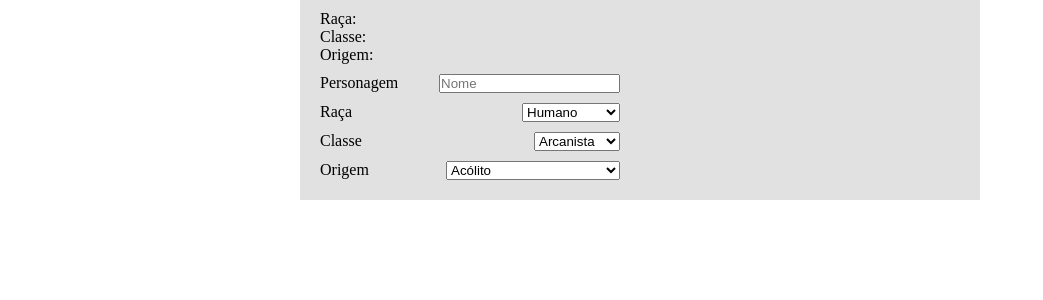
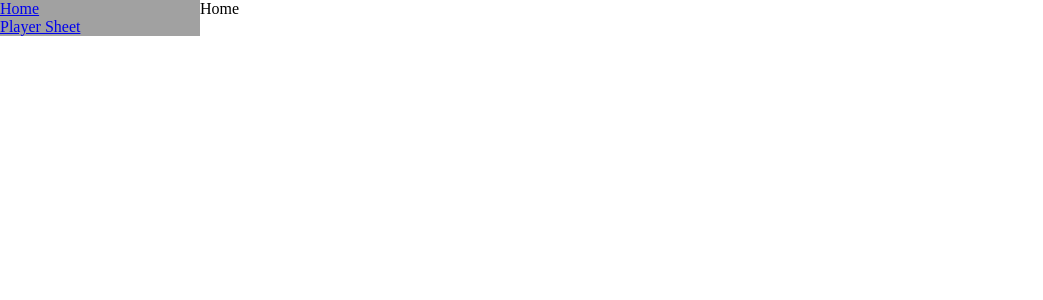
Before and after one commit to LukeLacer/t20-player-sheet, a React (Create React App) app: page / in a window 1280 px wide. Shown: the top 300 px of the page, without its empty margins (0-1043 px from the left). Built offline with nearby package versions, Linux system fonts and the light colour scheme.

Commit message:
routes and sidebar (mvp)

```diff
--- a/src/App.tsx
+++ /dev/null
@@ -1,12 +0,0 @@
-import React from 'react';
-import PlayerSheet from './pages/PlayerSheet';
-
-const App = () => {
-  return (
-    <>
-      <PlayerSheet />
-    </>
-  )
-}
-
-export default App;
--- /dev/null
+++ b/src/app/index.tsx
@@ -0,0 +1,30 @@
+import React from "react";
+import { Link, Route, Routes, BrowserRouter as Router } from "react-router-dom";
+
+import PlayerSheet from "../pages/PlayerSheet";
+import { RouterWrapper } from "./styles";
+
+const App = () => {
+   return (
+    <Router>
+        <RouterWrapper>
+            <div style={{width: '200px', display: 'flex', flexDirection: 'column', background: '#a1a1a1'}}>
+                <Link to={{pathname: "/"}}>
+                    Home
+                </Link>
+                <Link to={{pathname: "/player-sheet"}}>
+                    Player Sheet
+                </Link>
+            </div>
+            <div>
+                <Routes>
+                    <Route element={<> Home </>} path="/" />
+                    <Route element={<PlayerSheet />} path="/player-sheet" />
+                </Routes>
+            </div>
+        </RouterWrapper>
+    </Router>
+   )
+}
+
+export default App;
--- /dev/null
+++ b/src/app/styles.ts
@@ -0,0 +1,5 @@
+import styled from "styled-components"
+
+export const RouterWrapper = styled.div`
+    display: flex;
+`
--- a/src/index.tsx
+++ b/src/index.tsx
@@ -1,7 +1,7 @@
 import React from 'react';
 import ReactDOM from 'react-dom/client';
 import './index.css'
-import App from './App';
+import App from './app';
 
 const root = ReactDOM.createRoot(
   document.getElementById('root') as HTMLElement
--- a/src/pages/PlayerSheet/index.tsx
+++ b/src/pages/PlayerSheet/index.tsx
@@ -22,8 +22,9 @@ const PlayerSheet = () => {
     }, [])
 
 
-    return <PlayerSheetContainer>
-        <div>Raça: {selectedRace}</div>
+    return (
+        <PlayerSheetContainer>
+            <div>Raça: {selectedRace}</div>
         <div>Classe: {selectedClass}</div>
         <div>Origem: {selectedBackground}</div>
         <InputContainer>
@@ -61,6 +62,7 @@ const PlayerSheet = () => {
             </select>
         </InputContainer>
     </PlayerSheetContainer>
+    )
 }
 
 export default PlayerSheet
--- a/src/pages/PlayerSheet/styles.ts
+++ b/src/pages/PlayerSheet/styles.ts
@@ -2,8 +2,6 @@ import styled from "styled-components"
 
 export const PlayerSheetContainer = styled.div`
     padding: 10px 20px;
-    margin: auto;
-    width: 50%;
     background-color: #e1e1e1;
 `
 
```
Also changed, not shown: package.json (+6 -3 lines), 1 other file (tests, documents, lock files or other folders).
